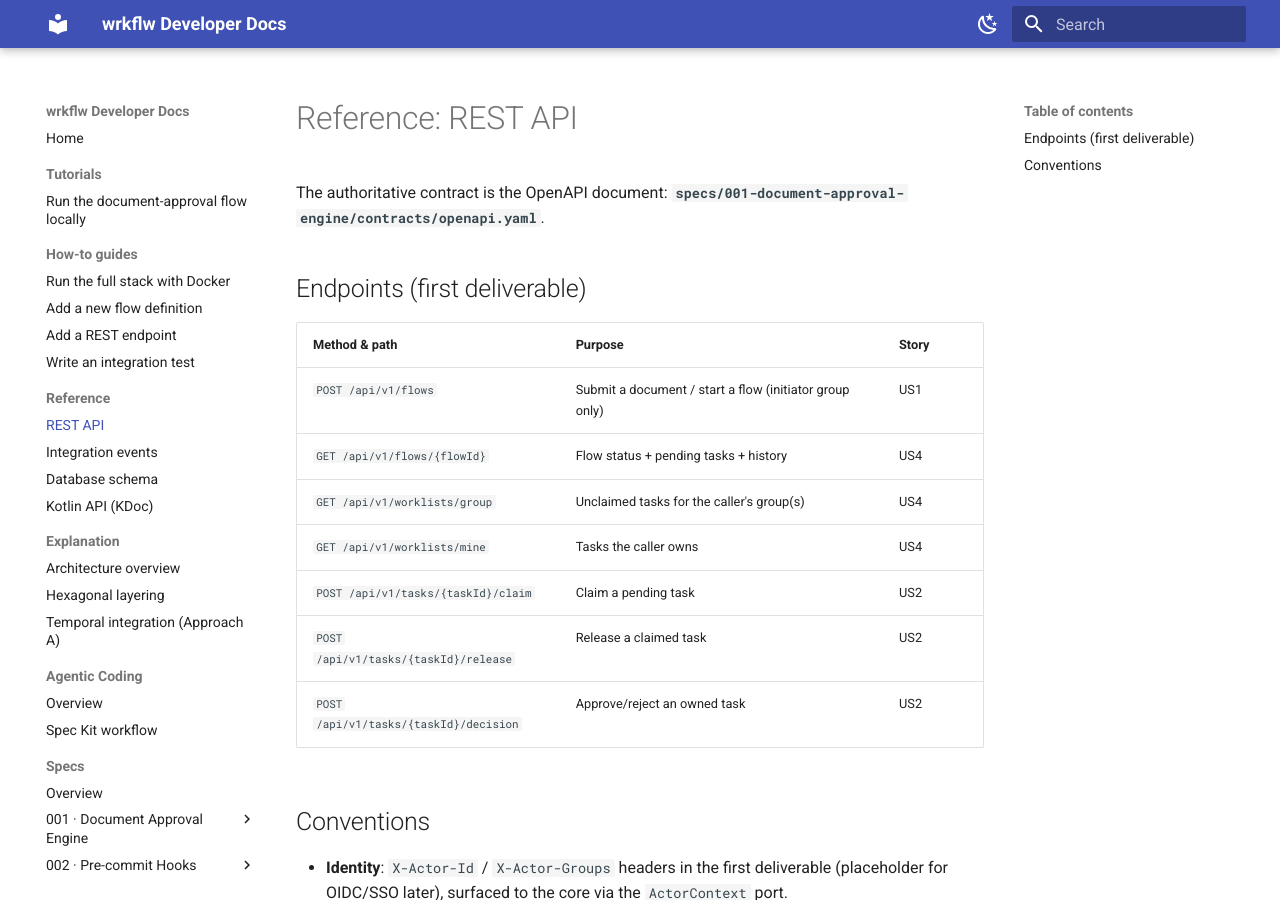
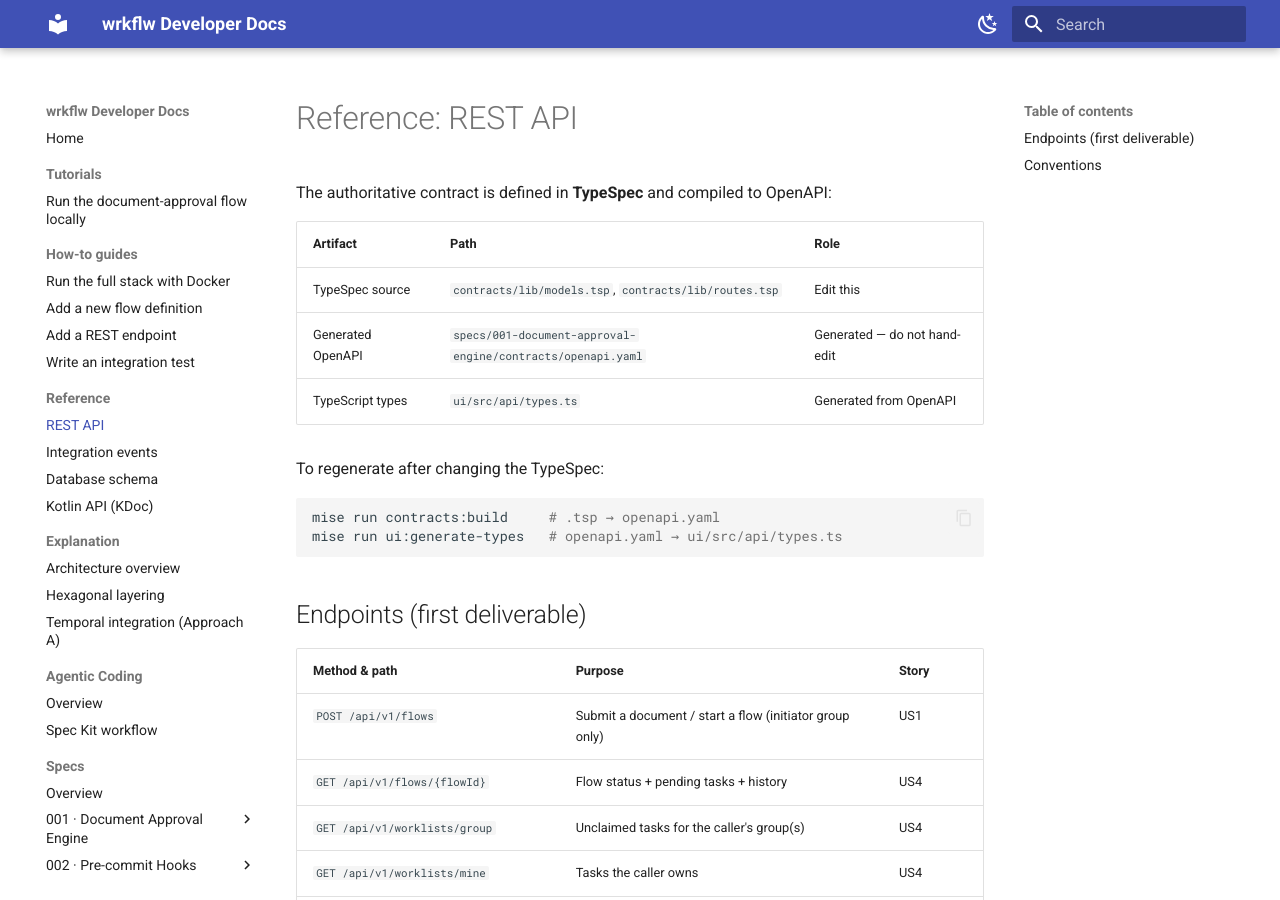
Before and after one commit to cpolzer/wrkflw, an MkDocs documentation site: the page built from docs/reference/rest-api.md, in a window 1280 px wide and 900 px high. Built offline with MkDocs 1.6.1 and Material for MkDocs 9.7.7, drawn with Linux system fonts in a browser that asks for light colours.

Commit message:
docs: update contract references to reflect TypeSpec as source of truth
- reference/rest-api.md: table showing .tsp → openapi.yaml → types.ts chain + regen commands
- how-to/add-rest-endpoint.md: step 3 now edits TypeSpec source and runs contracts:build
- explanation/agentic/spec-kit.md: plan artifact list distinguishes TypeSpec source from generated OpenAPI
- specs/index.md: contracts/ row notes TypeSpec source alongside generated OpenAPI

Entire-Checkpoint: c416ca7d633f

````diff
--- a/docs/reference/rest-api.md
+++ b/docs/reference/rest-api.md
@@ -1,7 +1,19 @@
 # Reference: REST API
 
-The authoritative contract is the OpenAPI document:
-**`specs/001-document-approval-engine/contracts/openapi.yaml`**.
+The authoritative contract is defined in **TypeSpec** and compiled to OpenAPI:
+
+| Artifact | Path | Role |
+|----------|------|------|
+| TypeSpec source | `contracts/lib/models.tsp`, `contracts/lib/routes.tsp` | Edit this |
+| Generated OpenAPI | `specs/001-document-approval-engine/contracts/openapi.yaml` | Generated — do not hand-edit |
+| TypeScript types | `ui/src/api/types.ts` | Generated from OpenAPI |
+
+To regenerate after changing the TypeSpec:
+
+```bash
+mise run contracts:build     # .tsp → openapi.yaml
+mise run ui:generate-types   # openapi.yaml → ui/src/api/types.ts
+```
 
 ## Endpoints (first deliverable)
 
````
Also changed, not shown: docs/explanation/agentic/spec-kit.md (+3 -2 lines), docs/how-to/add-rest-endpoint.md (+7 -2 lines), docs/specs/index.md (+1 -1 lines).
